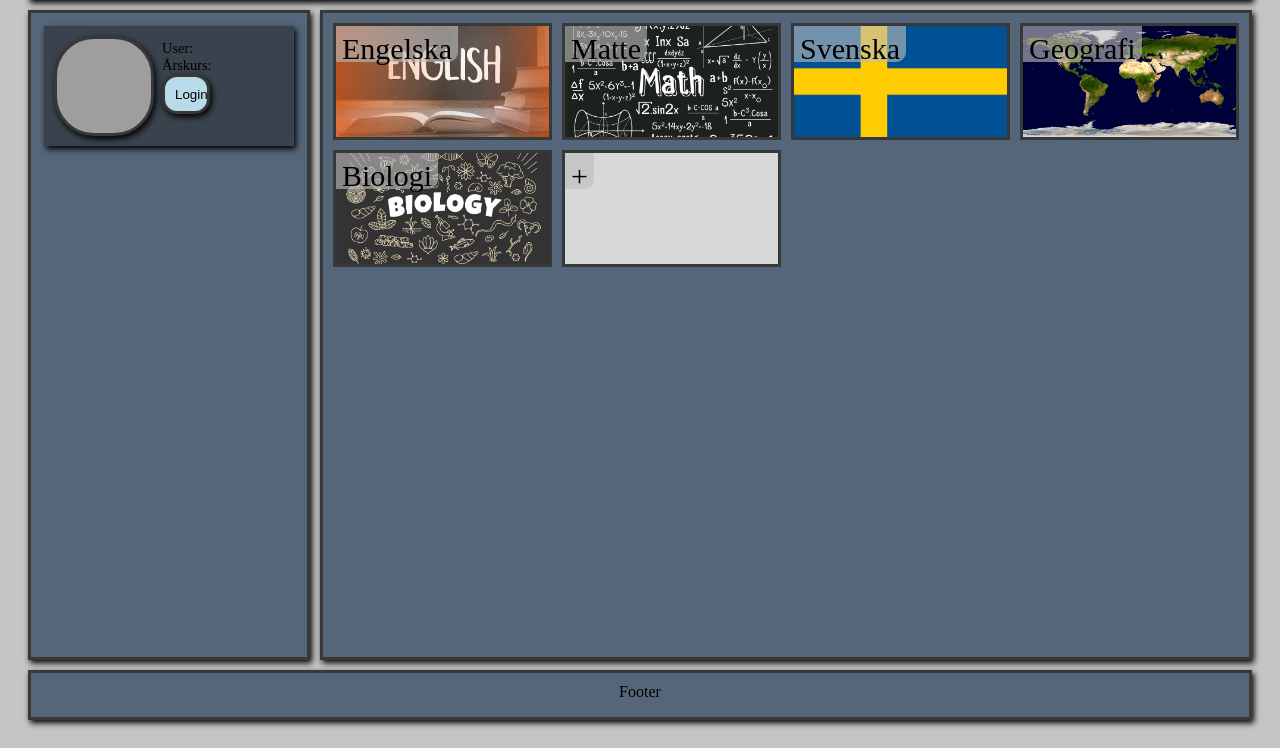
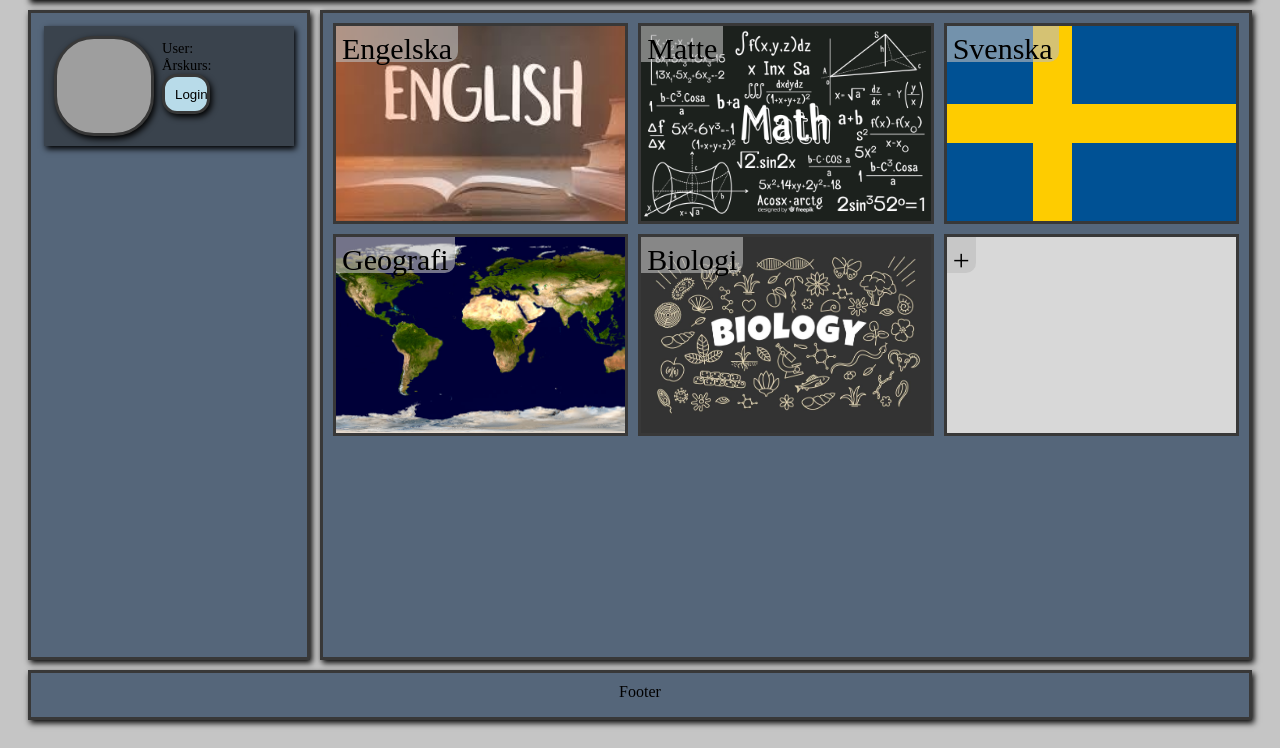
Before and after one commit to RealFTWhiskey/RealFTWhiskey.github.io, a PHP site: page / in a window 1280 px wide. Shown: the part 108-856 px from the top of the page. Run offline with PHP 8.4, Linux system fonts and the light colour scheme; grey boxes are pictures that could not be loaded.

Commit message:
Update style.css

```diff
--- a/style.css
+++ b/style.css
@@ -55,8 +55,8 @@ This is giving the structure for the classroom boxes.
 */
 #classroomgrid {
     display: grid;
-    grid-template-columns: repeat(4, 1fr);
-    grid-template-rows: repeat(5, 1fr);
+    grid-template-columns: repeat(auto-fill, minmax(30vh, 1fr));
+    grid-template-rows: repeat(auto-fill, minmax(10rem, 1fr));
 }
 
 .roomname {
@@ -122,6 +122,7 @@ this is giving the strucutre to the sidebar for navigation with account related
     margin: 0.5vh;
     text-align: left;
     font-size: 1.8vh;
+    text-decoration-color: aliceblue;
 }
 
 /*
```
